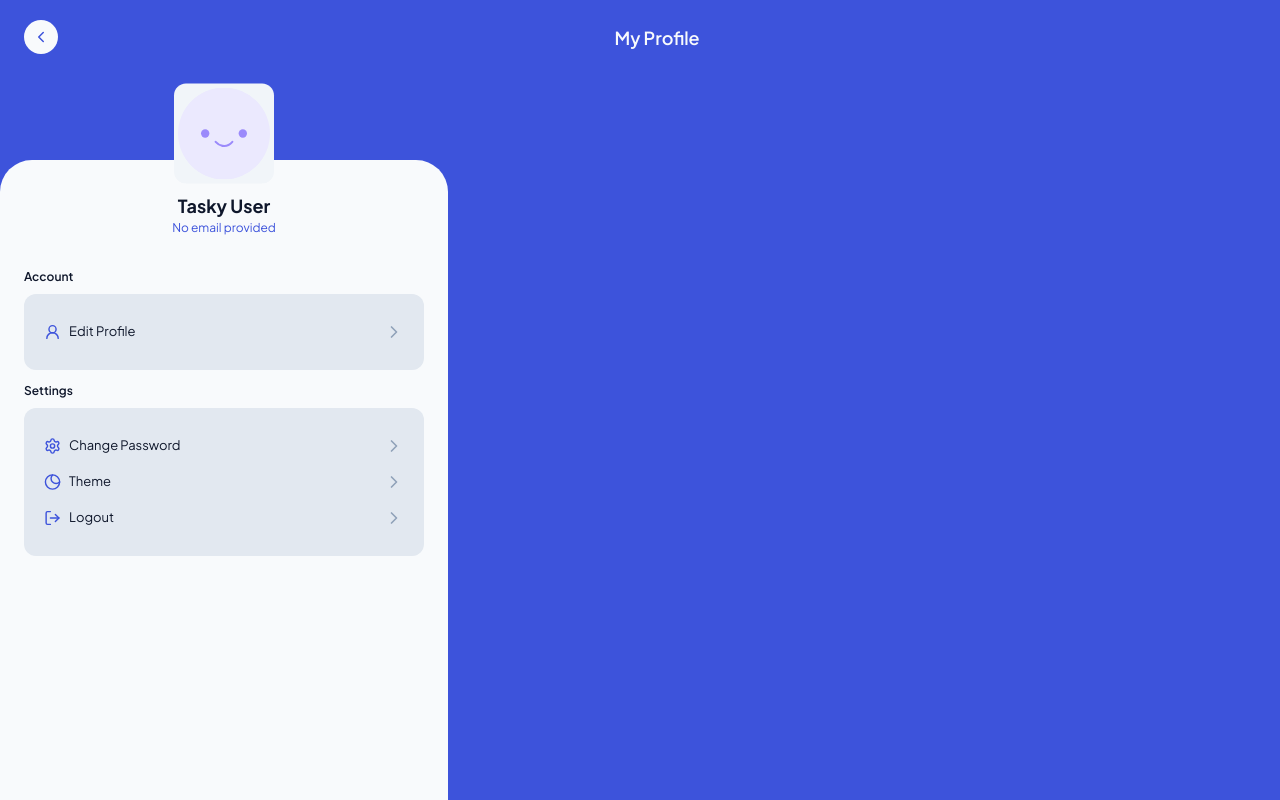
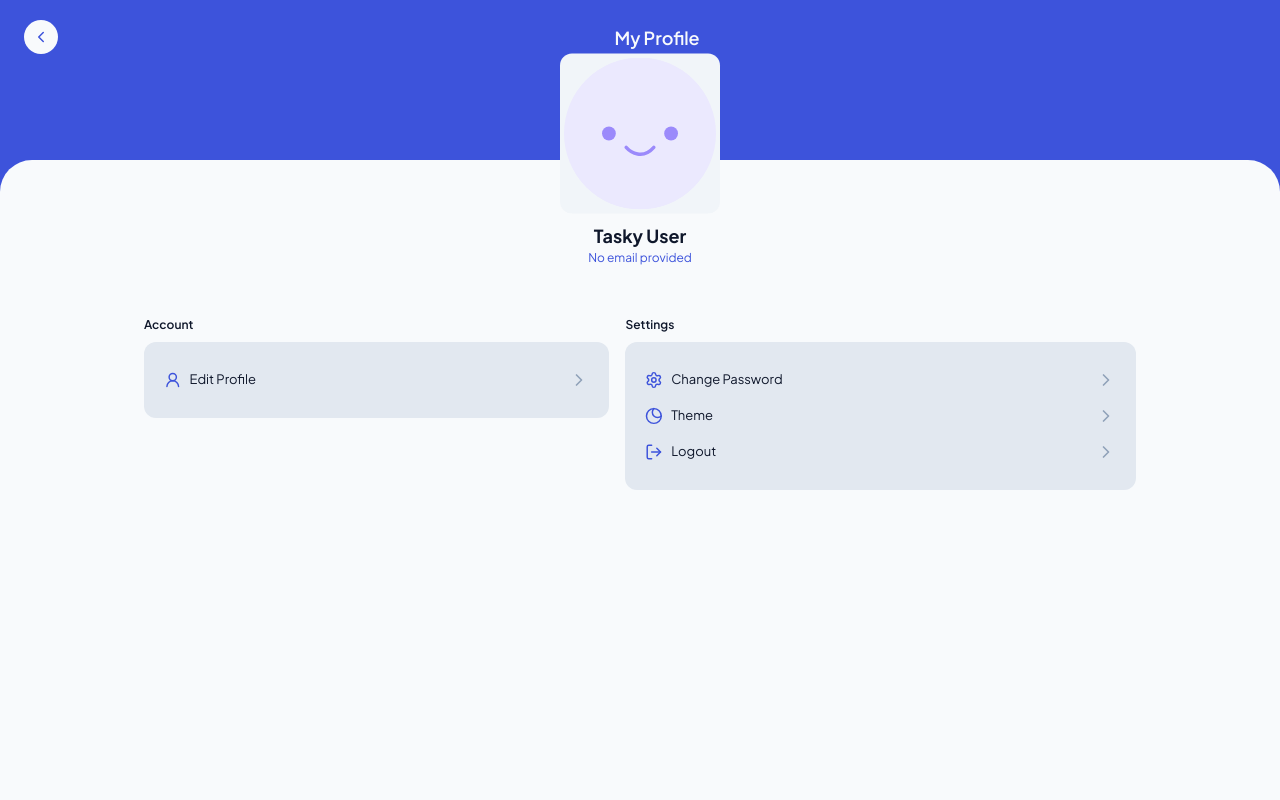
Before and after one commit to dude243485/Tasky, a React (Vite) app in the folder client/: page /profile/view-profile in a window 1280 px wide. Built offline with nearby package versions, Linux system fonts and the light colour scheme; no server answers.

Commit message:
made the profile pages desktop responsive

```diff
--- a/client/src/components/forms/ImageUpload.tsx
+++ b/client/src/components/forms/ImageUpload.tsx
@@ -1,20 +1,20 @@
-import { Camera,  UploadCloud } from "lucide-react";
+import { Camera, UploadCloud } from "lucide-react";
 import { useRef, useState, type ChangeEvent } from "react";
 
 interface ImageUploadProps {
-    onImageSelect : (file : File | null) => void;
+    onImageSelect: (file: File | null) => void;
     error?: string;
     initialPreviewUrl?: string | null;
 }
 
-const ImageUpload : React.FC<ImageUploadProps> = (
-    {onImageSelect, error, initialPreviewUrl}
+const ImageUpload: React.FC<ImageUploadProps> = (
+    { onImageSelect, error, initialPreviewUrl }
 ) => {
 
     const [preview, setPreview] = useState<string | null>(initialPreviewUrl || null);
     const fileInputRef = useRef<HTMLInputElement>(null);
 
-    const handleFileChange = (e : ChangeEvent<HTMLInputElement>) => {
+    const handleFileChange = (e: ChangeEvent<HTMLInputElement>) => {
         const file = e.target.files?.[0];
         if (file) {
             //create preview
@@ -33,47 +33,47 @@ const ImageUpload : React.FC<ImageUploadProps> = (
     //     if (fileInputRef.current) fileInputRef.current.value = "";
     // };
 
-    const handleReplaceClick = (e : React.MouseEvent) => {
+    const handleReplaceClick = (e: React.MouseEvent) => {
         e.stopPropagation();
         e.preventDefault();
         fileInputRef.current?.click(); //open file picker
     }
 
     return (
-    <div className = "w-full space-y-1.5 flex flex-col items-center justify-center p-3">
+        <div className="w-full space-y-1.5 flex flex-col items-center justify-center p-3">
 
             <div className="relative w-25 h-25">
                 <div
-        onClick = {() => fileInputRef.current?.click()}
-        className= {` w-25 h-25 group cursor-pointer overflow-hidden border-2 border-dashed rounded-xl transition-all
+                    onClick={() => fileInputRef.current?.click()}
+                    className={` w-25 h-25 group cursor-pointer overflow-hidden border-2 border-dashed rounded-xl transition-all
             ${preview ? "border-transparent" : "border-slate-300 hover:border-brand-primary-400 dark:border-slate-400 dark:hover:border-brand-primary-400 p-8"}
             ${error ? "border-brand-error-500" : "bg-slate-100 dark:bg-slate-700"}`}
                 >
                     <input
-            type = "file"
-            ref = {fileInputRef}
-            onChange = { handleFileChange }
-            accept = "image/*"
+                        type="file"
+                        ref={fileInputRef}
+                        onChange={handleFileChange}
+                        accept="image/*"
                         className="hidden"
                     />
-            { preview ? (
-                <div className = "aspect-square w-full max-w-50 mx-auto ">
+                    {preview ? (
+                        <div className="aspect-square w-full max-w-50 mx-auto ">
                             <img
-                    src = { preview }
-                    alt = "preview"
-                    className = "w-full h-full object-cover rounded-xl "
+                                src={preview}
+                                alt="preview"
+                                className="w-full h-full object-cover rounded-xl "
                             />
                             <button
-                        onClick = { handleReplaceClick }
-                        className = {`absolute z-50 -top-3 -right-3 bg-brand-primary-600 text-slate-50 p-2 rounded-full shadow-lg hover:bg-brand-primary-500
-                            transition-colors border-2 border-slate-50  dark:border-slate-800`}
+                                onClick={handleReplaceClick}
+                                className={`absolute z-50 -top-3 -right-3 bg-brand-primary-600 text-slate-50 p-2 rounded-full shadow-lg hover:bg-brand-primary-500
+                            transition-colors border-2 border-slate-50  dark:border-slate-800 cursor-pointer`}
                             >
-                            <Camera size = {18} />
+                                <Camera size={18} />
                             </button>
                         </div>
-            ): (
+                    ) : (
                         <div className="flex items-center justify-center">
-                    <UploadCloud size = { 42 } className="text-brand-primary-500 dark:text-brand-primary-300" />
+                            <UploadCloud size={42} className="text-brand-primary-500 dark:text-brand-primary-300" />
                         </div>
                     )}
 
@@ -81,11 +81,11 @@ const ImageUpload : React.FC<ImageUploadProps> = (
                 </div>
             </div>
 
-        <label className = "block text-[12px] font-semibold text-slate-800 dark:text-slate-300">Upload Photo</label>
+            <label className="block text-[12px] font-semibold text-slate-800 dark:text-slate-300">Upload Photo</label>
             <div className="flex items-center justify-center">
                 <p className="text-center text-[10px] inline-block max-w-47.5 "> Format should be in .jpeg .png or .webp, at least 800x800px and less than 2MB</p>
             </div>
-        { error && <p className = "text-xs text-brand-error-500 mt-1">{error}</p>}
+            {error && <p className="text-xs text-brand-error-500 mt-1">{error}</p>}
         </div>
     )
 }
--- a/client/src/components/profile/ProfileContainer.tsx
+++ b/client/src/components/profile/ProfileContainer.tsx
@@ -9,7 +9,7 @@ function ProfileContainer() {
 
   return (
     <div className="flex flex-col gap-2 absolute left-0 right-0 top-0 -translate-y-1/2  w-full items-center justify-center">
-      <div className="aspect-square w-25 h-25 max-w-50 p-1 mx-auto  bg-slate-100 dark:bg-slate-800 rounded-xl">
+      <div className="aspect-square w-25 h-25 max-w-50 md:w-40 md:h-40 p-1 mx-auto  bg-slate-100 dark:bg-slate-800 rounded-xl">
         <img
           src={userAvatar}
           alt="avatar image"
--- a/client/src/components/profile/ProfileItems.tsx
+++ b/client/src/components/profile/ProfileItems.tsx
@@ -7,7 +7,7 @@ interface ProfileItemsProps {
 
 function ProfileItems({ items, label }: ProfileItemsProps) {
   return (
-    <div className="space-y-2">
+    <div className="space-y-2 grow">
       <h3 className="text-[12px] font-semibold">{label}</h3>
       <div className="bg-slate-200 dark:bg-slate-800 p-5 rounded-xl">
         {items.map((item, index) => (
--- a/client/src/pages/profile/EditProfile.tsx
+++ b/client/src/pages/profile/EditProfile.tsx
@@ -9,9 +9,10 @@ function EditProfile() {
         navigate("/dashboard")
     }
     return (
-        <div className="min-h-screen bg-white dark: pt-25 px-4 pb-8 dark:bg-slate-950 text-slate-500 dark:text-slate-400 ">
+        <div className="min-h-screen bg-white dark: pt-25 px-4 pb-8 dark:bg-slate-950 text-slate-500 dark:text-slate-400 md:flex md:items-center md:justify-center ">
             <ProfileHeader variant="fill" onClick={handleBack} />
-            <div className=" max-w-md p-4 rounded-xl bg-slate-50 dark:bg-slate-900 text-slate-500 dark:text-slate-400">
+
+            <div className=" max-w-md md:w-full md:max-w-lg md:px-10 md:py-8 p-4 rounded-xl bg-slate-50 dark:bg-slate-900 text-slate-500 dark:text-slate-400 mx">
                 <div className="mb-4">
                     <h4 className="text-slate-800 font-semibold text-[14px] dark:text-slate-50">Personal Data Information</h4>
                     <p className="text-slate-700 text-[12px] dark:text-slate-400">Enter your personal data</p>
--- a/client/src/pages/profile/ViewProfile.tsx
+++ b/client/src/pages/profile/ViewProfile.tsx
@@ -58,9 +58,9 @@ const ViewProfile = () => {
   return (
     <div className="min-h-screen bg-brand-primary-600 flex flex-col pt-40 ">
       <ProfileHeader variant="transparent" onClick={handleBack} />
-      <div className="w-full relative flex-1 h-full max-w-md bg-slate-50 dark:bg-slate-950 text-slate-900 dark:text-slate-100 rounded-t-4xl px-6 pt-27">
+      <div className="w-full relative flex-1 h-full max-w-md md:max-w-none bg-slate-50 dark:bg-slate-950 text-slate-900 dark:text-slate-100 rounded-t-4xl px-6 pt-27">
         <ProfileContainer />
-        <div className="flex flex-col gap-3 z-100">
+        <div className="flex flex-col gap-3 z-100 md:flex-row  md:px-30 md:pt-12 md:gap-4">
           <ProfileItems label={"Account"} items={accountData} />
           <ProfileItems label={"Settings"} items={settingsData} />
         </div>
--- a/client/src/pages/signIn/SignIn.tsx
+++ b/client/src/pages/signIn/SignIn.tsx
@@ -28,7 +28,7 @@ const SignIn = () => {
     return (
         <div className="min-h-screen bg-brand-primary-600 flex flex-col justify-end md:justify-center md:items-center ">
 
-            <div className="w-full max-w-md bg-slate-50 dark:bg-slate-950 text-slate-900 dark:text-slate-100 rounded-t-4xl px-8">
+            <div className="w-full max-w-md bg-slate-50 dark:bg-slate-950 text-slate-900 dark:text-slate-100 md:rounded-4xl rounded-t-4xl px-8">
                 <div className="mt-10 text-center gap-2 mb-6">
                     <h2 className="font-bold text-[24px] ">Sign In</h2>
                     <p className="font-medium text-[14px] dark:text-slate-300 text-slate-700">Sign in to your account</p>
```
Lines whose indentation alone changed are shown as unchanged.
